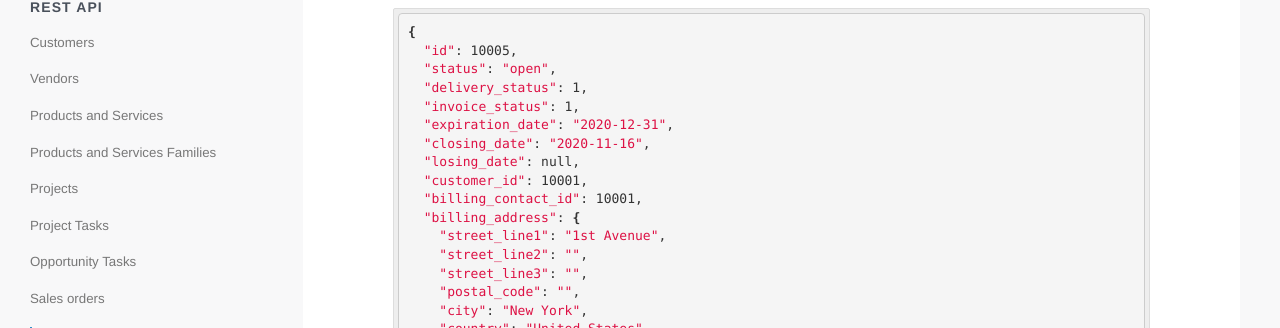
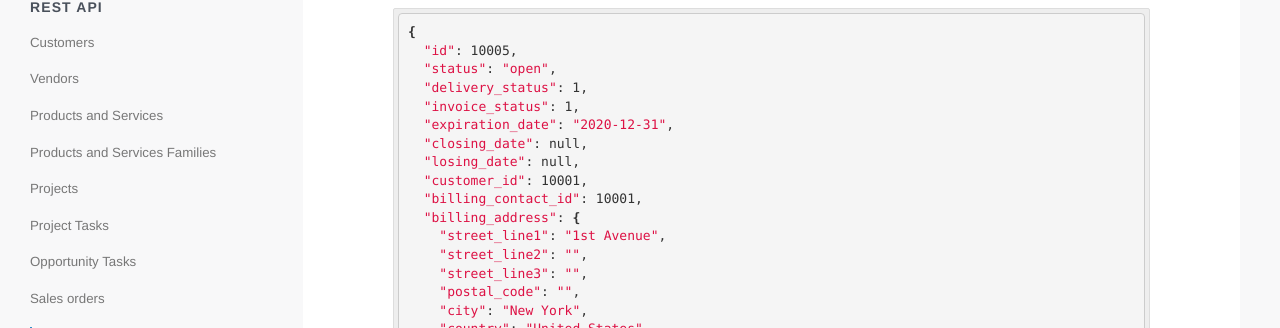
Before and after one commit to myERP/myerp.github.io, a Jekyll site: the page built from docs/1.0/api/index.html, in a window 1280 px wide and 900 px high, scrolled down 20371 px. Shown: the part 124-452 px from the top of the window. Built offline with Jekyll 4.4.1, drawn with Linux system fonts in a browser that asks for light colours; nearby versions of some CDN libraries; Markdown is read by kramdown in place of the engine named in the settings.

Commit message:
doc: fix closing_date in the quote since it is open

```diff
--- a/_includes/1.0/api/json/quote.json
+++ b/_includes/1.0/api/json/quote.json
@@ -4,7 +4,7 @@
   "delivery_status": 1,
   "invoice_status": 1,
   "expiration_date": "2020-12-31",
-  "closing_date": "2020-11-16",
+  "closing_date": null,
   "losing_date": null,
   "customer_id": 10001,
   "billing_contact_id": 10001,
```
